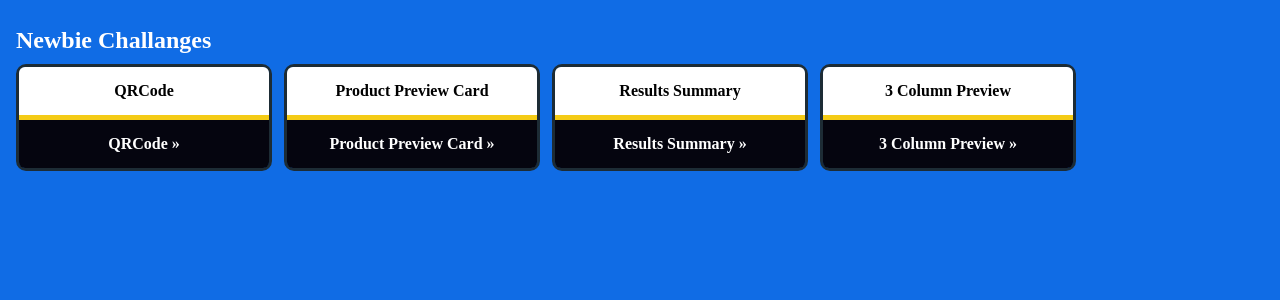
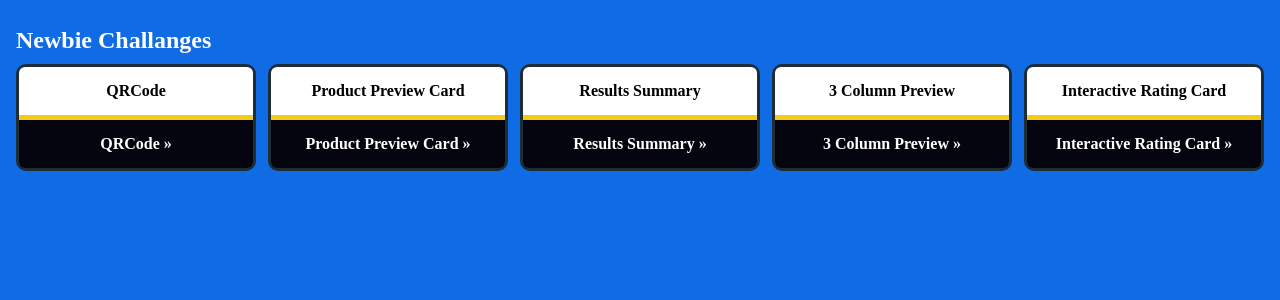
Before and after one commit to alexanderivanov2/frontend-mentor, a Vue app: page / in a window 1280 px wide. Shown: the top 300 px of the page. Built offline with nearby package versions, Linux system fonts and the light colour scheme.

Commit message:
add configuration for router and show interactive rating card

```diff
--- a/src/assets/constants/homePageConstants/newbieCardsConstants.js
+++ b/src/assets/constants/homePageConstants/newbieCardsConstants.js
@@ -15,6 +15,10 @@ const newbieCardsList = [
         cardName: '3 Column Preview',
         routeName: '3ColumnPreview',
     },
+    {
+        cardName: 'Interactive Rating Card',
+        routeName: 'InteractiveRatingCard',
+    },
 ]
 
 export {
--- a/src/router/index.js
+++ b/src/router/index.js
@@ -29,6 +29,11 @@ const router = createRouter({
       path: '/newbie/3-column-preview',
       name: '3ColumnPreview',
       component: () => import('../views/NewbiePages/3ColumnPreview/3ColumnPreview.vue')
+    },
+    {
+      path: '/newbie/interactive-rating-card',
+      name: 'InteractiveRatingCard',
+      component: () => import('../views/NewbiePages/InteractiveRatingCard/InteractiveRatingCardView.vue')
     }
   ]
 })
```
